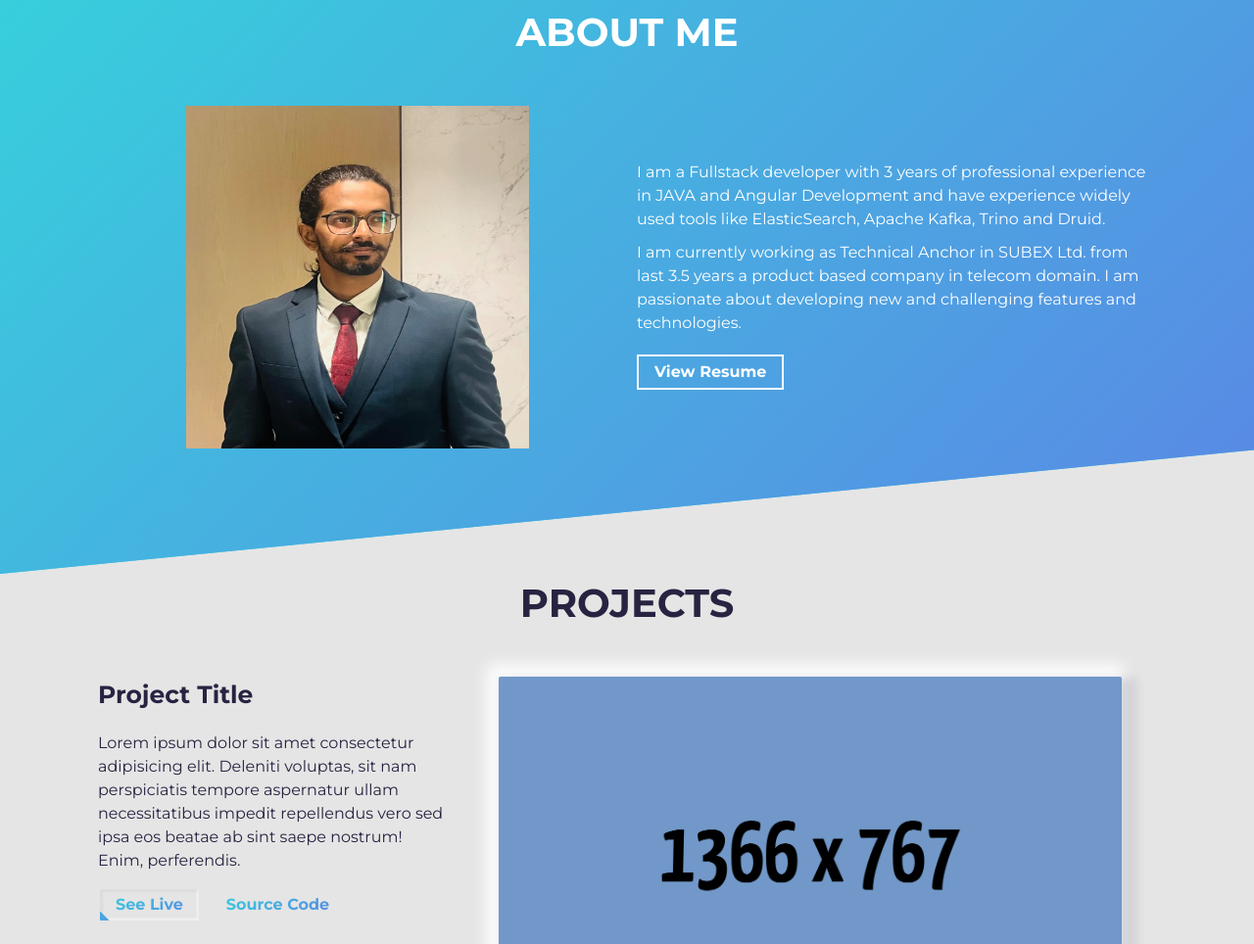
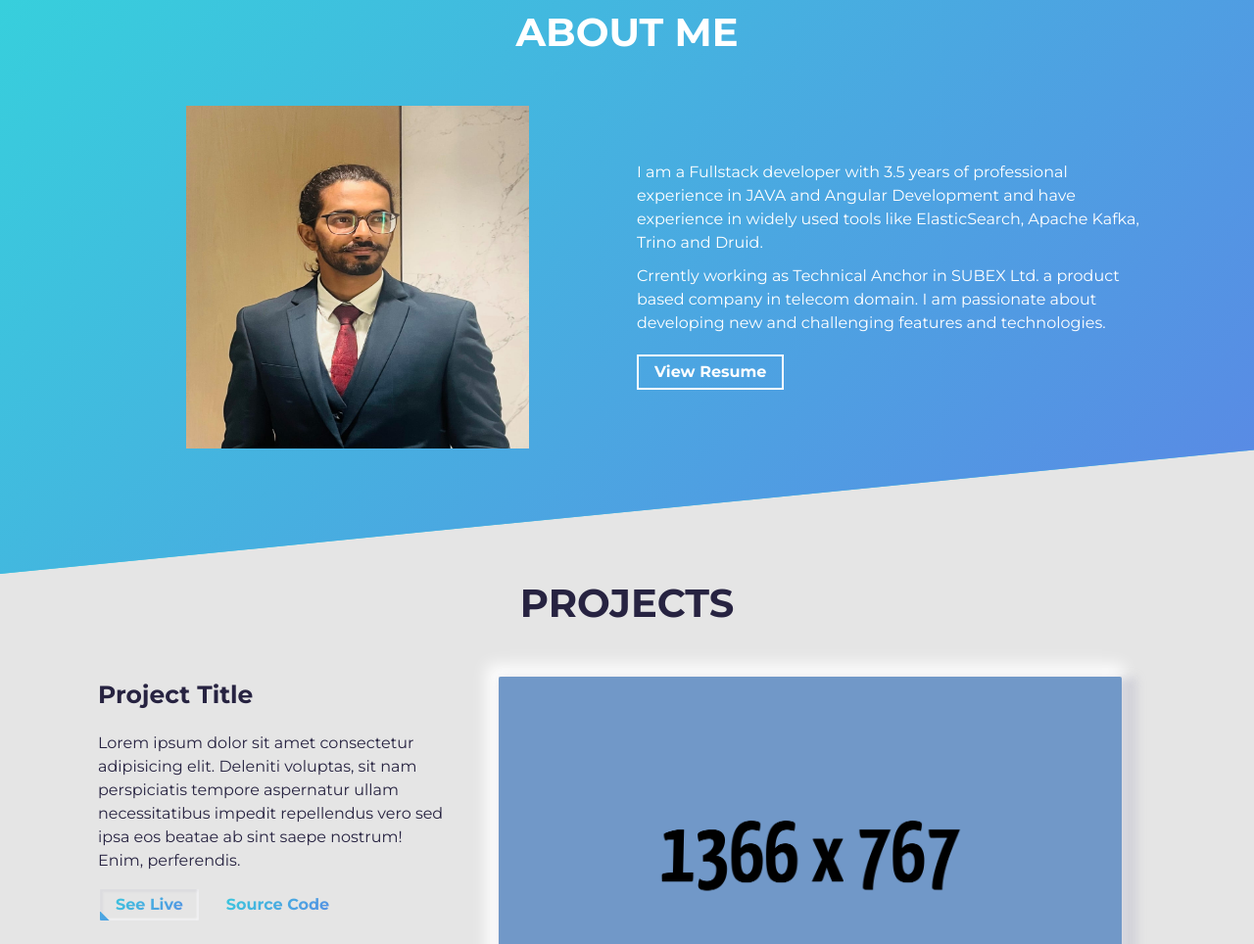
Before and after one commit to aman30865/aman30865.github.io, a plain HTML site: page index.html in a window 1280 px wide. Shown: the part 847-1811 px from the top of the page at 98% size. Drawn offline with Linux system fonts and the light colour scheme; a script that the page names is missing.

Commit message:
minor fixes

```diff
--- a/index.html
+++ b/index.html
@@ -101,12 +101,12 @@
           </div>
           <div class="about-wrapper__info">
             <p class="about-wrapper__info-text">
-              I am a Fullstack developer with 3 years of professional experience
-              in JAVA and Angular Development and have experience widely used
+              I am a Fullstack developer with 3.5 years of professional experience
+              in JAVA and Angular Development and have experience in widely used
               tools like ElasticSearch, Apache Kafka, Trino and Druid.
             </p>
             <p class="about-wrapper__info-text">
-              I am currently working as Technical Anchor in SUBEX Ltd. from last 3.5 years
+              Crrently working as Technical Anchor in SUBEX Ltd.
               a product based company in telecom domain.
               I am passionate about developing new and challenging features
               and technologies.
```
